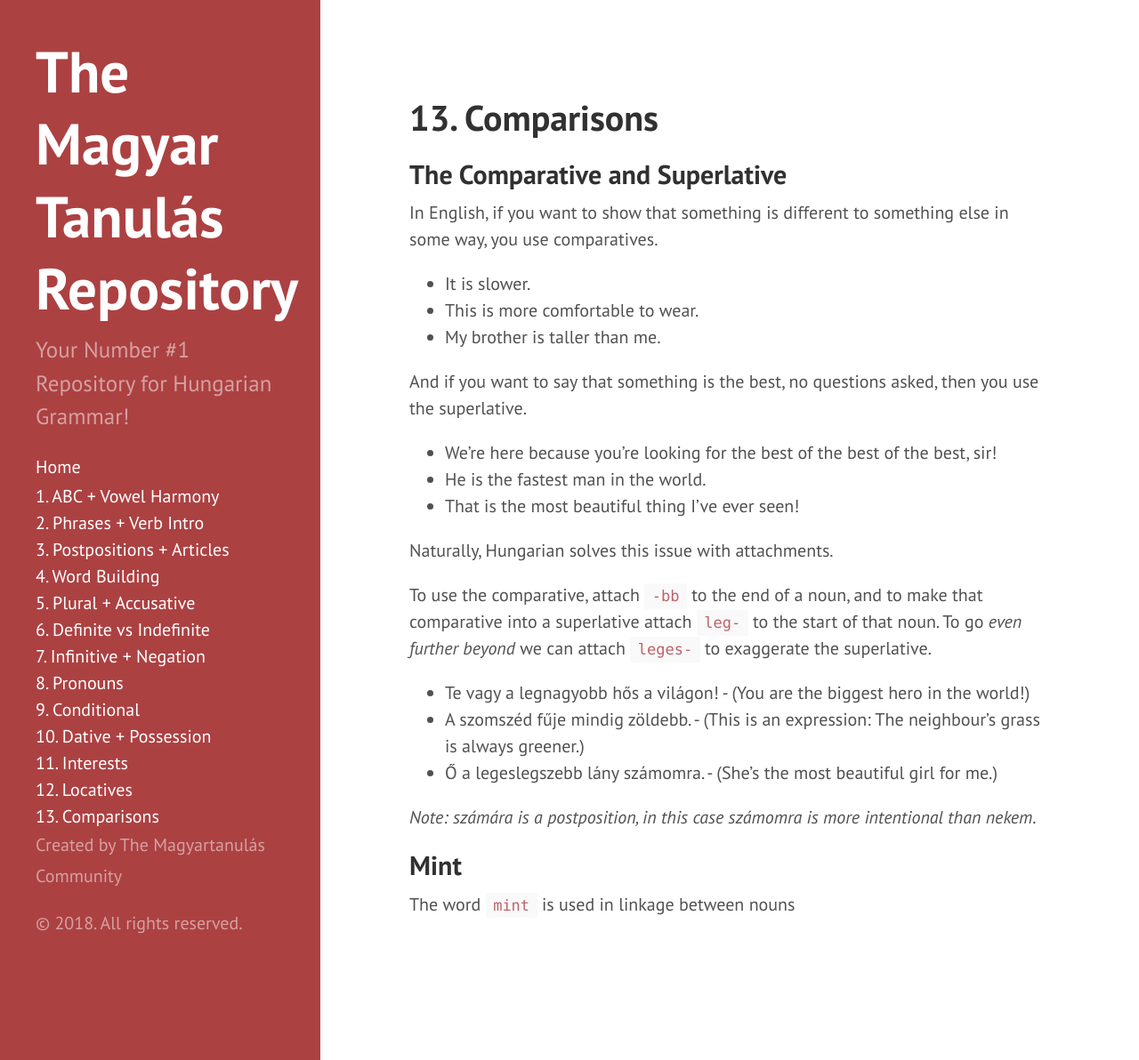
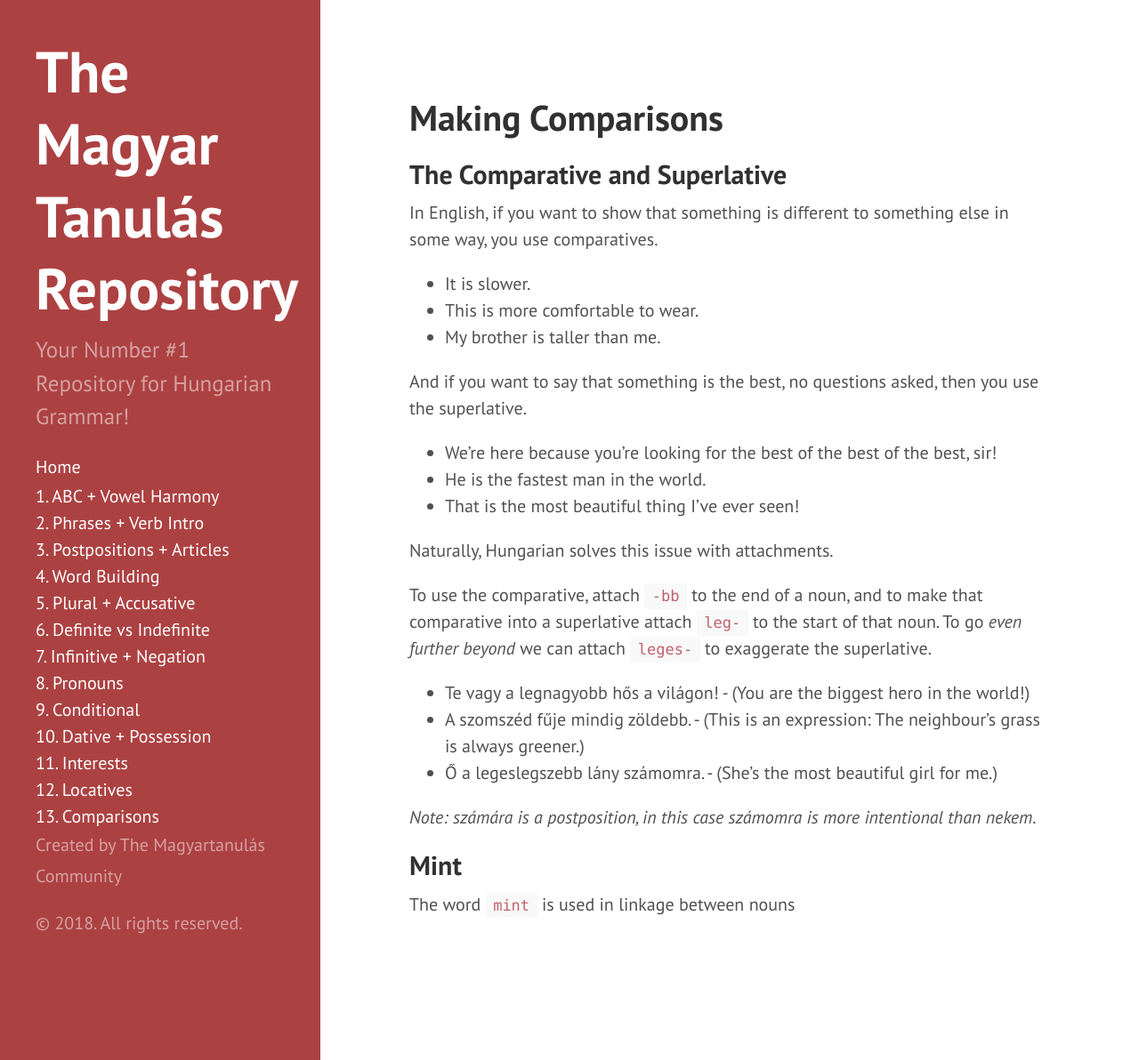
Before and after one commit to Magyartanulas/magyartanulas.github.io, a Jekyll site: the page built from comparisons.md, in a window 1280 px wide and 1192 px high. Shown: the whole window at 89% size. Built offline with Jekyll 4.4.1, drawn with Linux system fonts in a browser that asks for light colours; Markdown is read by kramdown in place of the engine named in the settings.

Commit message:
Update and rename Section13.md to comparisons.md

```diff
--- a/Section13.md
+++ b/comparisons.md
@@ -1,7 +1,6 @@
 ---
 layout: page
-title: 13. Comparisons
-order: 13
+title: Making Comparisons
 ---
 
 ## The Comparative and Superlative
```
